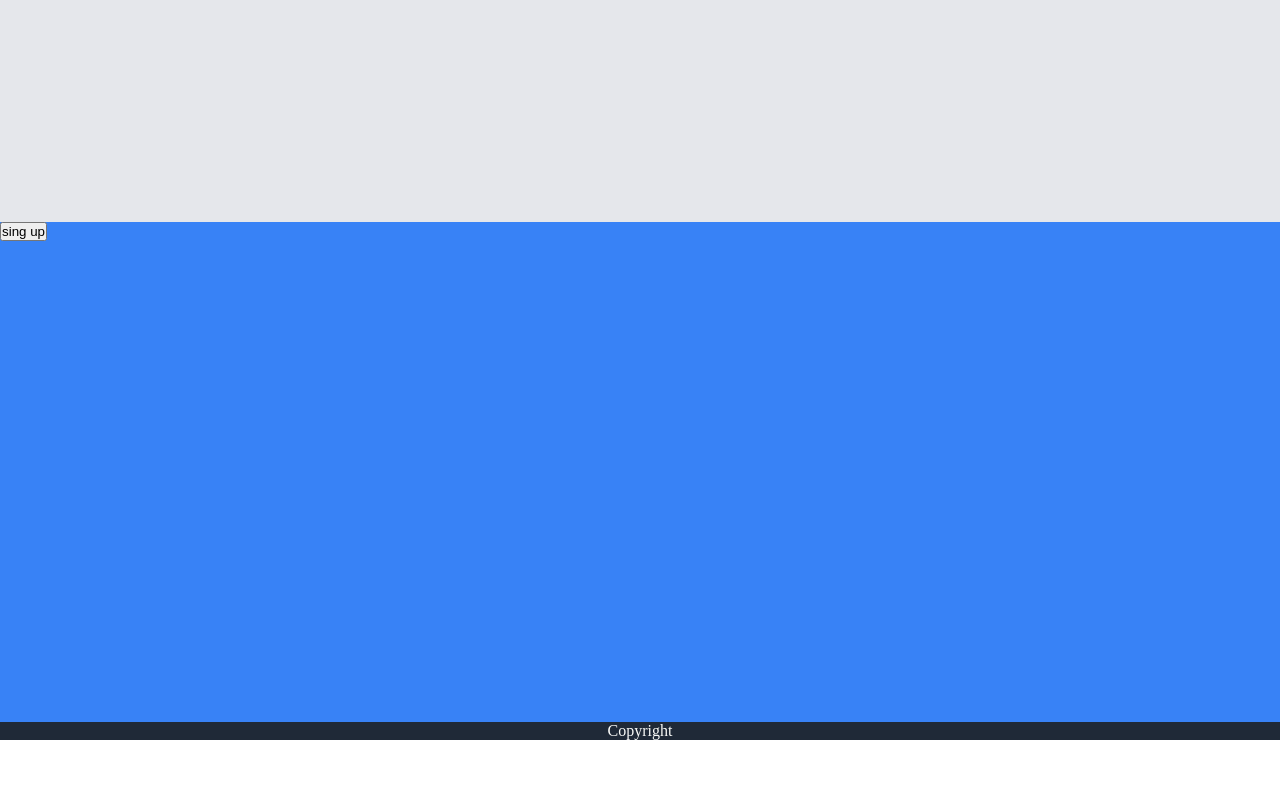
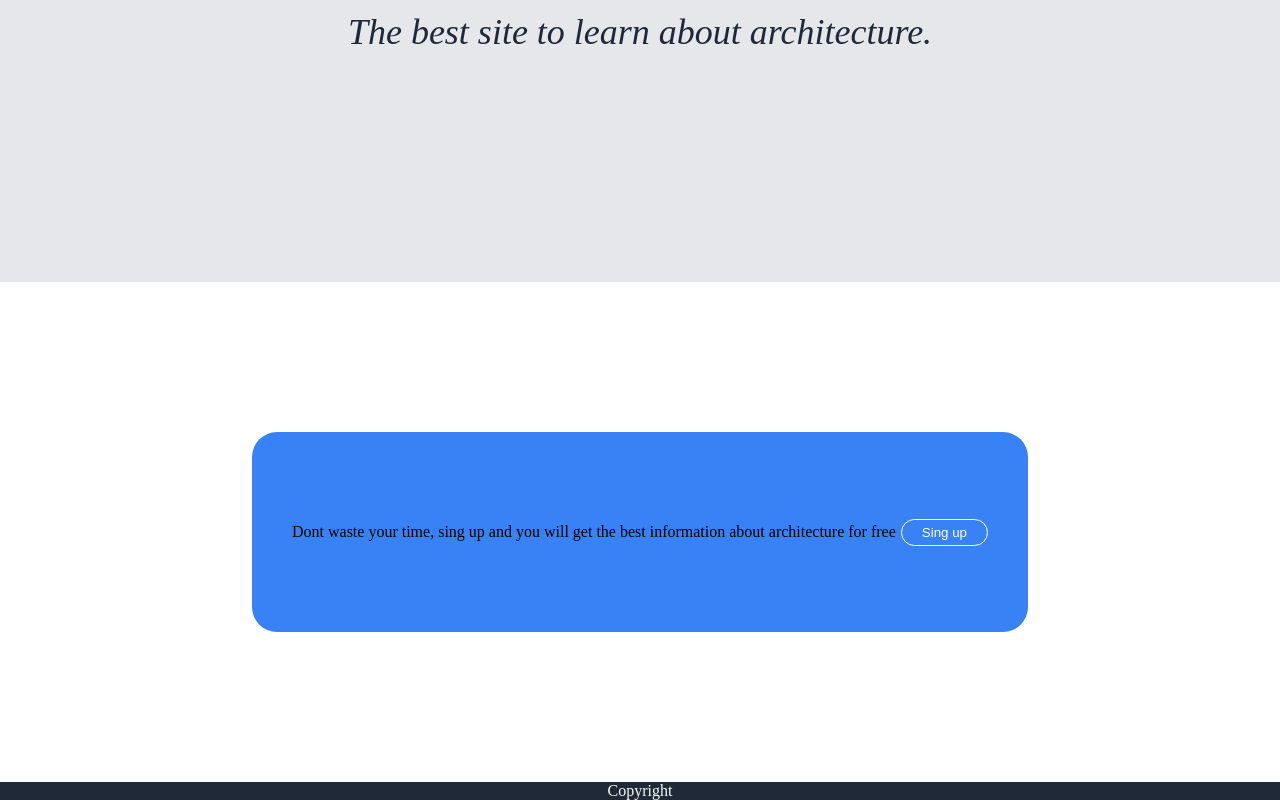
Before and after one commit to FranRojas/landingpage, a plain HTML site: page index.html in a window 1280 px wide. Shown: the part 1560-2360 px from the top of the page. Before the commit the page ends 2300 px from the top, so only its background shows below. Drawn offline with Linux system fonts and the light colour scheme.

Commit message:
final commit for landing page TOP

```diff
--- a/index.html
+++ b/index.html
@@ -30,7 +30,7 @@
              <p class="secondary-text">
                 Lorem ipsum dolor, sit amet consectetur adipisicing elit. Rem, voluptatibus aperiam minus ipsum expedita eius? Blanditiis, minus voluptatem. Culpa quaerat mollitia odio voluptatum iure voluptate incidunt minus. Soluta, autem at!
              </p>
-
+            <input class="btn" type="button" value="Sing up">
             </div>
          <div class="right-hero">
              <img class="hero-img" src="/landingpage/img/buildings-gec73c9247_1920.jpg" alt="some image">
@@ -66,7 +66,11 @@
 
          </div>
          <div class="btn-box">
-             <button>sing up</button>
+             <div class="btn-wrapper">
+                  <p>Dont waste your time, sing up and you will get the best information about architecture for free</p>
+             <input class="btn" type="button" value="Sing up">
+             </div>
+
          </div>
 
 
--- a/style.css
+++ b/style.css
@@ -66,6 +66,15 @@ li{
     width: 500px;
     height: auto;
 }
+.btn{
+    background-color: #3882f6;
+    width: max-content;
+    border-radius: 25px;
+    padding: 5px 20px;
+    border: solid 1px white;
+    color: white;
+
+}
 .article{
     display: flex;
     flex-direction: column;
@@ -74,6 +83,12 @@ li{
     text-align: center;
     padding: 20px;
     margin-top: 20PX;
+}
+.article h3{
+    font-size: 36px;
+    font-weight: bolder;
+    color: #1f2937;
+    padding: 20px;
 }
 .img-strip{
     background-color: white;
@@ -103,7 +118,7 @@ figcaption {
 .img-strip img{
     width: 300px;
     height: auto;
-    border-radius: 5%;
+    border-radius: 25px;
     border: thin #3882f6 solid;
 }
 .quote{
@@ -117,10 +132,22 @@ figcaption {
     justify-content: center;
     align-items: center;
 }
-
 .btn-box{
+    background-color: white;
+    height: 500px;
+    display: flex;
+    justify-content: center;
+    align-items: center;
+}
+.btn-wrapper{
+    display: flex;
+    justify-content: center;
+    align-items: center;
     background-color: #3882f6;
-    height: 500px;
+    height: 200px;
+    padding: 40px;
+    border-radius: 25px;
+    gap: 5px;
 }
 footer{
     background-color: #1f2937;
```
